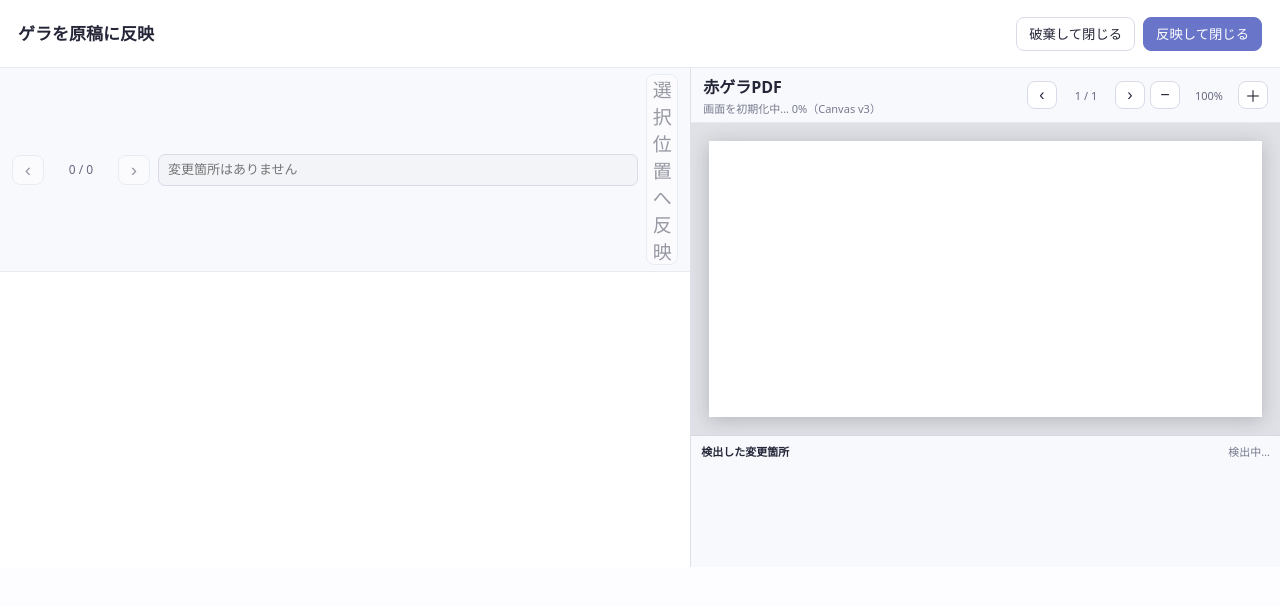
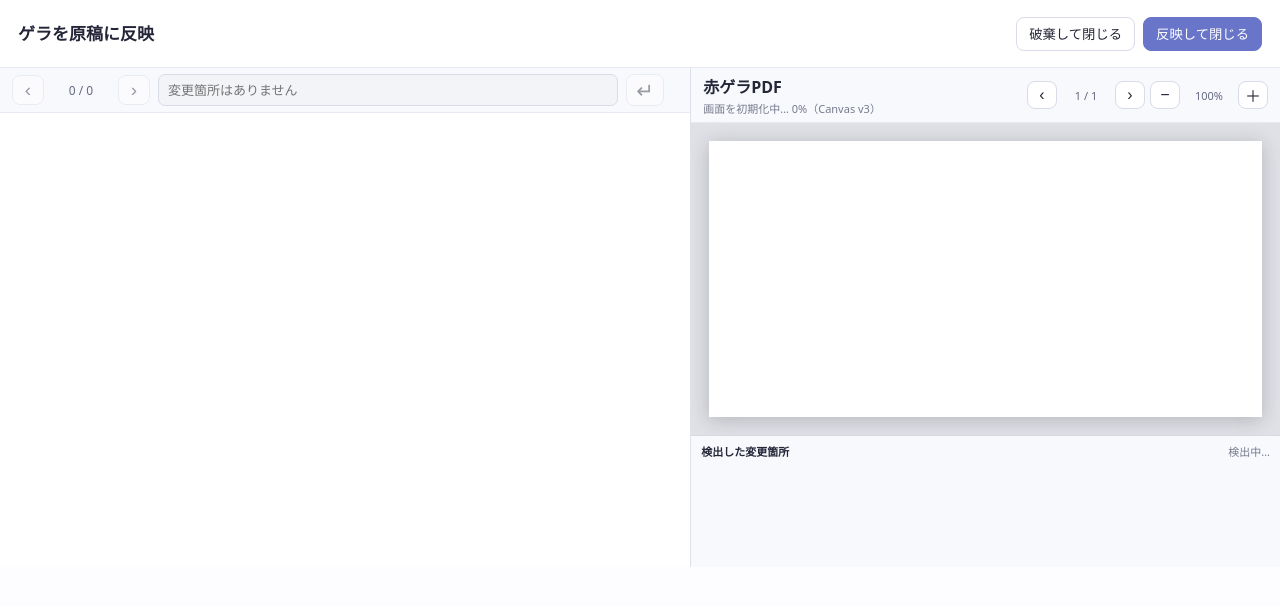
Before and after one commit to swonoda/drft, an Electron app: page src/proof-apply.html in a window 1280 px wide. Drawn offline with Linux system fonts and the light colour scheme; no server answers.

Commit message:
fix: restore proof jumps and compact actions

```diff
--- a/src/proof-apply-renderer.js
+++ b/src/proof-apply-renderer.js
@@ -177,9 +177,10 @@ function updateToolbar() {
     $("candidateText").value = displayedText;
   }
   $("applyCandidate").disabled = !note;
-  $("applyCandidate").textContent = change
-    ? "この変更を元に戻す"
-    : "選択位置へ反映";
+  const actionLabel = change ? "この変更を元に戻す" : "選択位置へ反映";
+  $("applyCandidate").textContent = change ? "↶" : "↵";
+  $("applyCandidate").title = actionLabel;
+  $("applyCandidate").setAttribute("aria-label", actionLabel);
 }
 
 function selectRelativeNote(offset) {
--- a/src/proof-apply.css
+++ b/src/proof-apply.css
@@ -191,7 +191,8 @@ button:disabled {
 
 #candidateText {
   min-width: 100px;
-  flex: 1;
+  width: clamp(180px, 32vw, 460px);
+  flex: 0 1 460px;
   height: 32px;
   overflow: hidden;
   border: 1px solid #d9dbe8;
@@ -210,6 +211,12 @@ button:disabled {
 
 #applyCandidate {
   flex: 0 0 auto;
+  width: 38px;
+  min-width: 38px;
+  min-height: 32px;
+  padding: 0;
+  font-size: 21px;
+  line-height: 1;
 }
 
 .proof-pdf-head {
--- a/src/proof-apply.html
+++ b/src/proof-apply.html
@@ -52,8 +52,14 @@
             aria-label="赤字の内容"
             placeholder="赤字の内容"
           />
-          <button id="applyCandidate" class="secondary" type="button">
-            選択位置へ反映
+          <button
+            id="applyCandidate"
+            class="secondary"
+            type="button"
+            title="選択位置へ反映"
+            aria-label="選択位置へ反映"
+          >
+            ↵
           </button>
         </div>
         <div class="proof-editor-shell">
```
Also changed, not shown: src/proof-recognition.cjs (+8 -9 lines), test/proof-recognition.test.cjs (+2 -2 lines).
